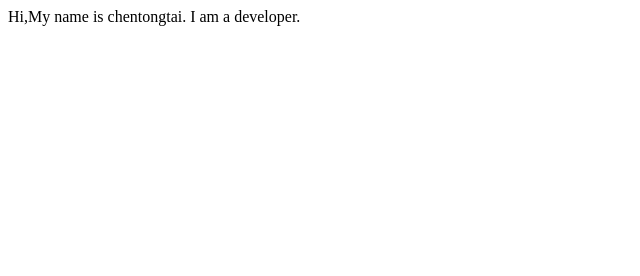
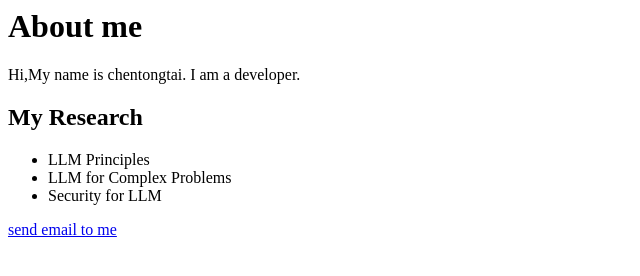
Before and after one commit to chentongtai/chentongtai.github.io, a plain HTML site: page index.html in a window 1280 px wide. Shown: the whole page, without its empty margins (0-640 px from the left). Drawn offline with Linux system fonts and the light colour scheme.

Commit message:
Update index.html

```diff
--- a/index.html
+++ b/index.html
@@ -1 +1,11 @@
-Hi,My name is chentongtai. I am a developer.
+<html>
+  <h1>About me</a></h1>
+  <p>Hi,My name is chentongtai. I am a developer.</p>
+  <h2>My Research</h2>
+  <ul>
+    <li class="list">LLM Principles</li>
+    <li class="list">LLM for Complex Problems</li>
+    <li class="list">Security for LLM</li>
+  </ul>
+  <a href="mailto:chentongtai@outlook.com">send email to me</a>
+</html>
```
